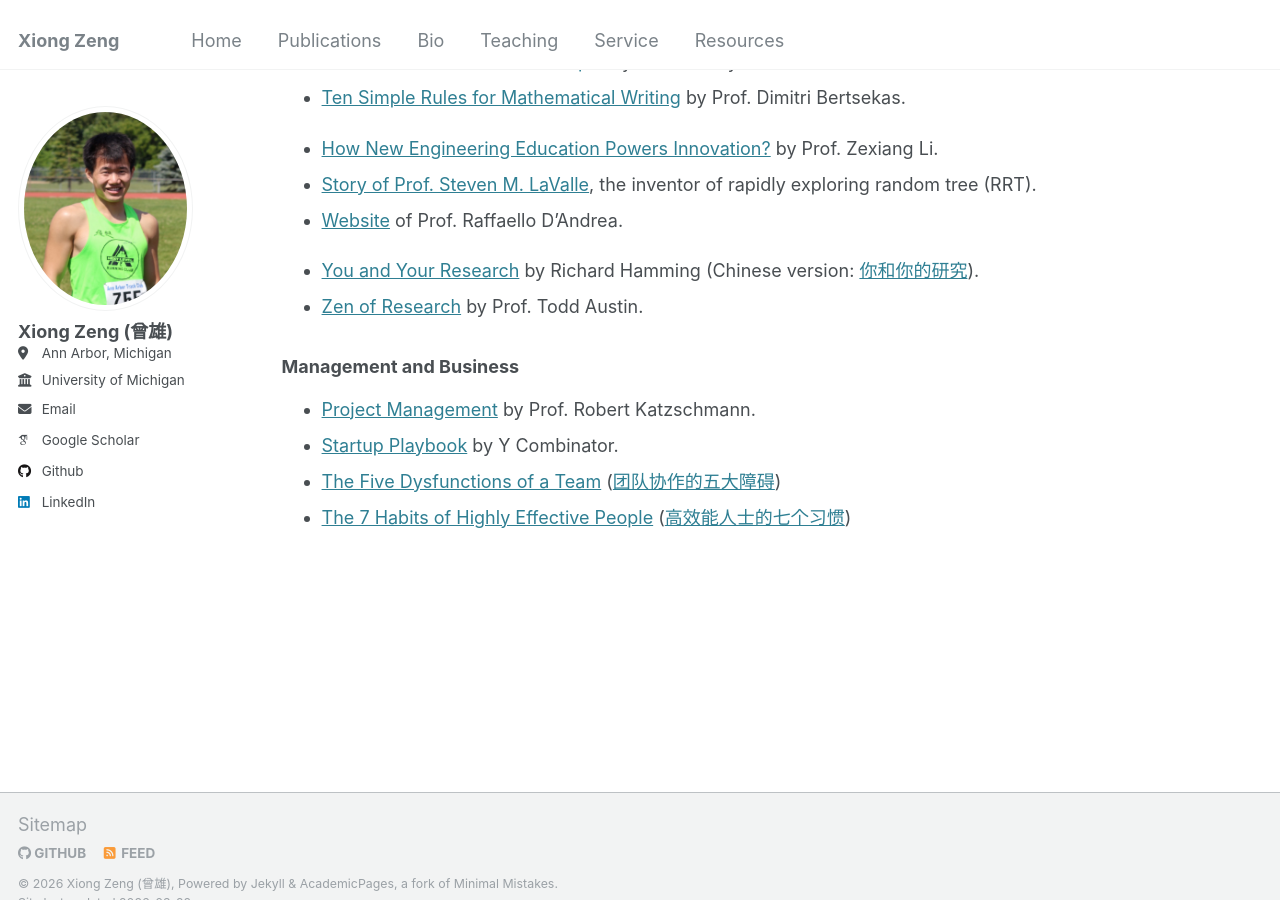
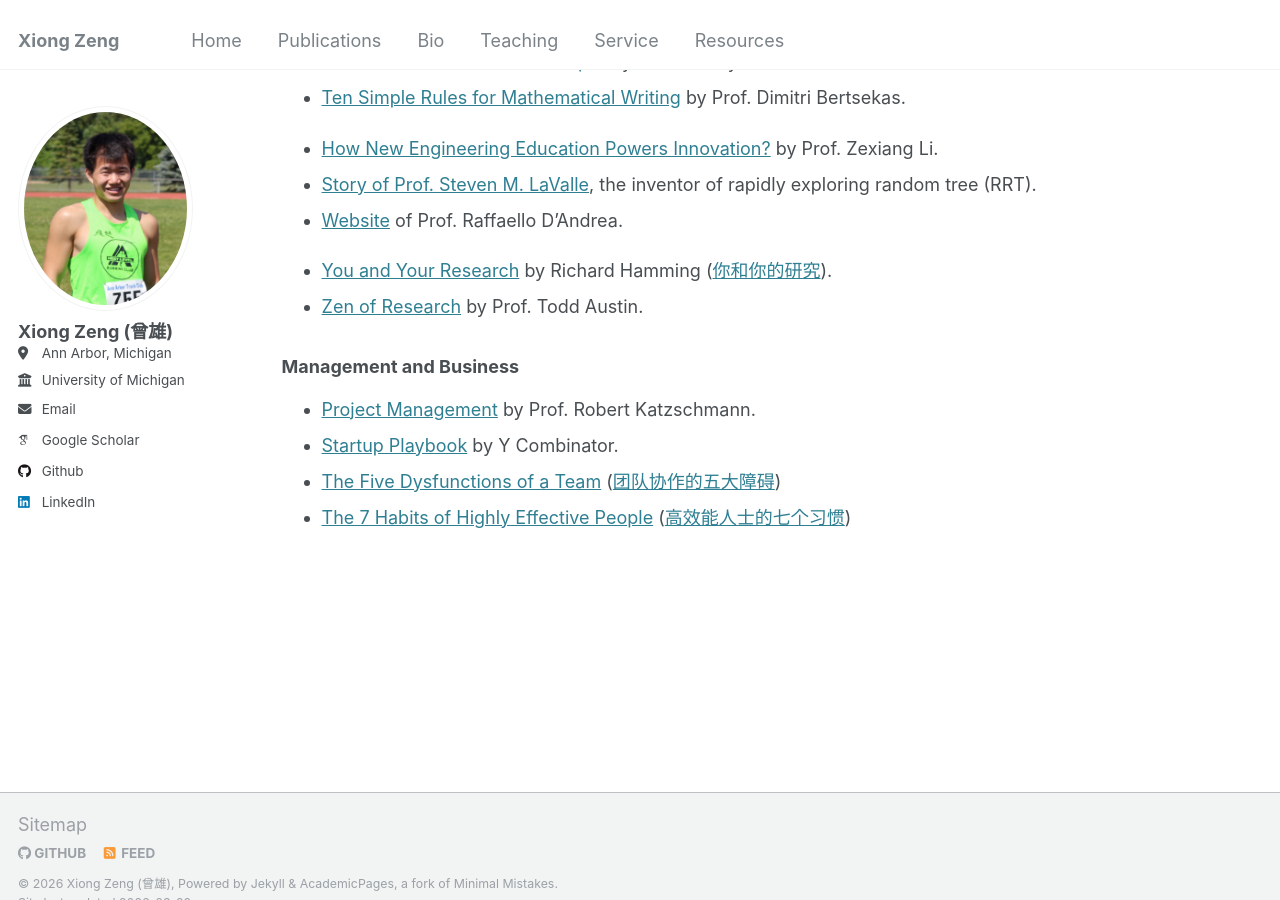
Before and after one commit to zengxiong111/zengxiong.github.io, a Jekyll site: the page built from _pages/resources.md, in a window 1280 px wide and 900 px high, scrolled down 578 px. Built offline with Jekyll 4.4.1, drawn with Linux system fonts in a browser that asks for light colours; some web fonts are replaced.

Commit message:
Update resources.md

```diff
--- a/_pages/resources.md
+++ b/_pages/resources.md
@@ -31,7 +31,7 @@ author_profile: true
 - [Website](https://raffaello.name/business-research-art/) of Prof. Raffaello D'Andrea.
 
 
-- [You and Your Research](https://www.cs.virginia.edu/~robins/YouAndYourResearch.html) by Richard Hamming (Chinese version: [你和你的研究](https://dominich.notion.site/6bbb616bba2b45649f46e30e6ac8c493)).
+- [You and Your Research](https://www.cs.virginia.edu/~robins/YouAndYourResearch.html) by Richard Hamming ([你和你的研究](https://dominich.notion.site/6bbb616bba2b45649f46e30e6ac8c493)).
 - [Zen of Research](https://www.linkedin.com/feed/update/urn:li:activity:7198555643308314624/) by Prof. Todd Austin.
 
 ### Management and Business
```
